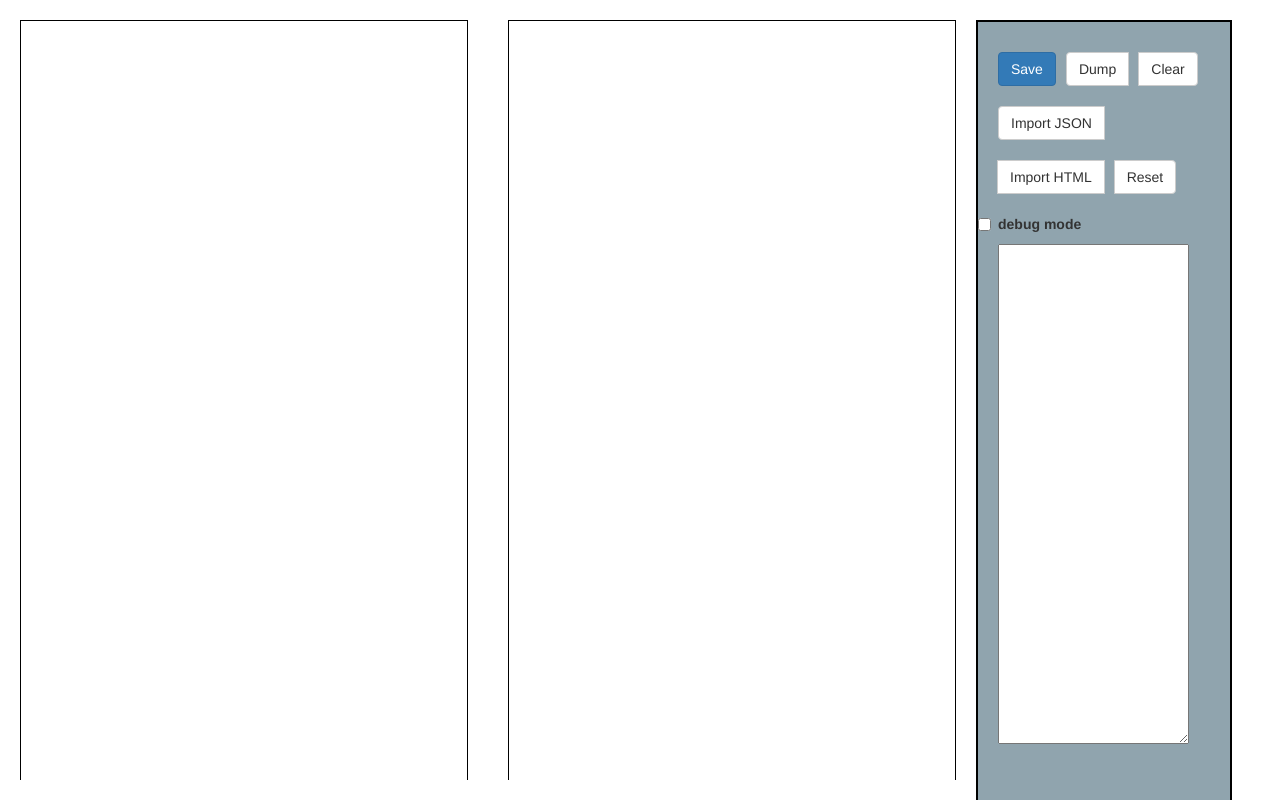
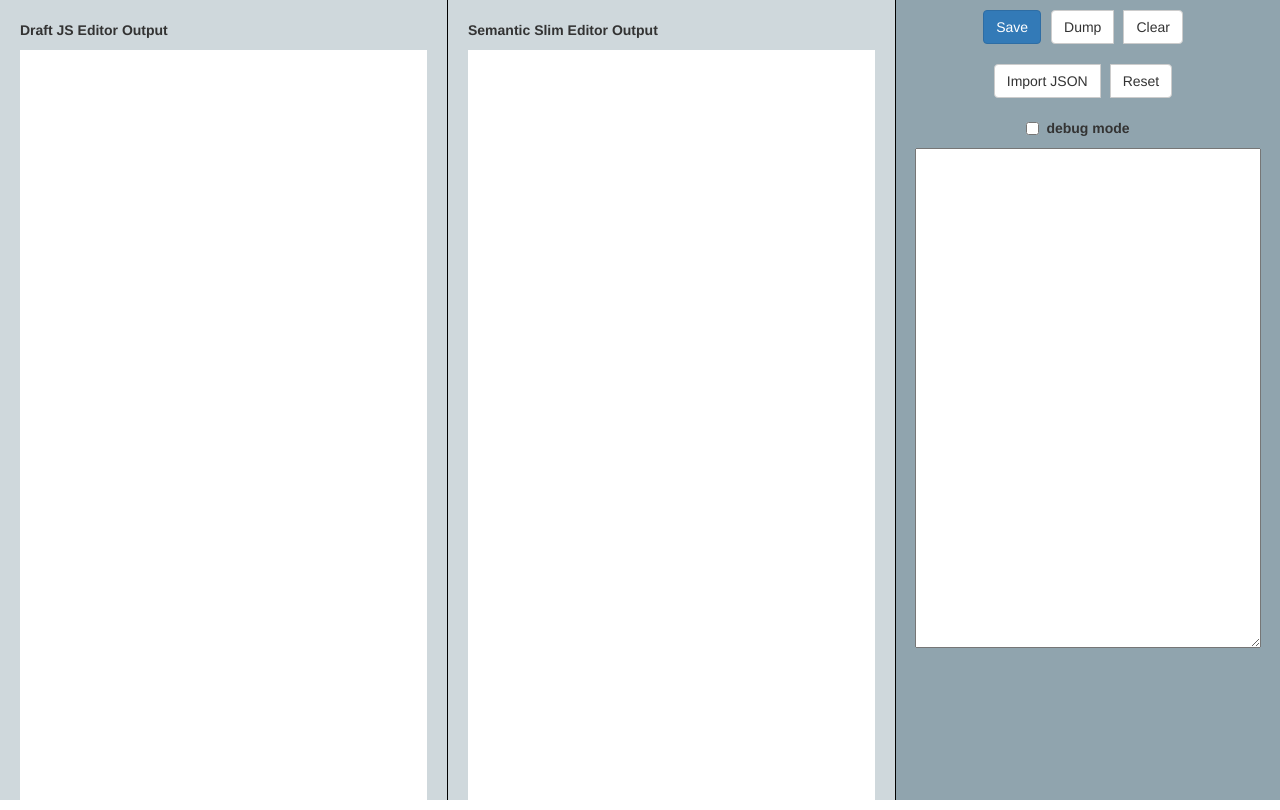
Before and after one commit to chanzuckerberg/slim-editor, a React app: page / in a window 1280 px wide. Built offline with nearby package versions, Linux system fonts and the light colour scheme.

Commit message:
add prettier, css loader, flow

```diff
--- /dev/null
+++ b/flow-typed/draft-js.js
@@ -0,0 +1,3 @@
+declare module 'draft-js' {
+  declare module.exports: any;
+}
--- a/index.html
+++ b/index.html
@@ -6,47 +6,6 @@
   <meta http-equiv="Content-Type" content="text/html; charset=UTF-8" />
   <title>Simple Example</title>
   <link rel="stylesheet" href="https://maxcdn.bootstrapcdn.com/bootstrap/3.3.7/css/bootstrap.min.css" integrity="sha384-BVYiiSIFeK1dGmJRAkycuHAHRg32OmUcww7on3RYdg4Va+PmSTsz/K68vbdEjh4u" crossorigin="anonymous">
-  <style>
-    .react-root {
-      display: flex;
-      height: 100vh;
-    }
-
-    .debug-container {
-      border: 2px solid black;
-      border-bottom: none;
-      display: inline-block;
-      padding: 20px;
-      width: 20%;
-      margin-top: 20px;
-      background-color: #90A4AE;
-    }
-
-    .editor-container {
-      border: 1px solid black;
-      border-bottom: none;
-      display: inline-block;
-      margin: 20px;
-      width: 35%;
-    }
-
-    .slim-editor-container {
-      border: 1px solid black;
-      border-bottom: none;
-      display: inline-block;
-      margin: 20px;
-      width: 35%;
-    }
-
-    .btn {
-      margin: 10px;
-    }
-
-    .debug-text-area {
-      height: 500px;
-      width: 90%;
-    }
-  </style>
 </head>
 
 <body>
--- a/package.json
+++ b/package.json
@@ -15,7 +15,10 @@
     "babel-plugin-transform-class-properties": "6.24.1",
     "babel-polyfill": "6.26.0",
     "babel-preset-env": "1.7.0",
-    "babel-preset-react": "6.24.1"
+    "babel-preset-react": "6.24.1",
+    "css-loader": "^1.0.1",
+    "flow-bin": "^0.48.0",
+    "style-loader": "^0.23.1"
   },
   "dependencies": {
     "babel-preset-es2015": "6.16.0",
--- a/src/components/slimEditorPage.js
+++ b/src/components/slimEditorPage.js
@@ -1,23 +1,29 @@
-import React from 'react';
-import {ButtonGroup, Button} from 'react-bootstrap';
-import SlimEditor from './slimEditor.js';
-import {EditorState} from 'draft-js';
+// @flow
 
-import {default as uniqueID} from '../utils/uniqueID';
-import convertFromRaw from '../utils/convertFromRaw';
+import React from "react";
+import { ButtonGroup, Button } from "react-bootstrap";
+import SlimEditor from "./slimEditor.js";
+import { Editor, EditorState, EditorStateType } from "draft-js";
+
+import { default as uniqueID } from "../utils/uniqueID";
+import convertFromRaw from "../utils/convertFromRaw";
+import convertToRaw from "../utils/convertToRaw";
+import noop from "../utils/noop";
+
+import "../styles/slimEditorPage.css";
+
+const LOCAL_STORAGE_KEY = "slim-editor-examples";
 
 function getInitialState() {
   // const runtime = new DemoAppRuntime();
   // const docsContext = DEFAULT_CONTEXT.merge({canEdit: true, runtime});
   let editorState = EditorState.createEmpty();
-  let debugValue = '';
+  let debugValue = "";
   try {
-    debugValue = '';
+    debugValue = window.localStorage.getItem(LOCAL_STORAGE_KEY) || "";
     if (/^\{/.test(debugValue)) {
       const raw = JSON.parse(debugValue);
       editorState = convertFromRaw(raw);
-    } else if (debugValue) {
-      editorState = convertFromHTML(debugValue);
     }
   } catch (ex) {
     editorState = {};
@@ -28,31 +34,56 @@ function getInitialState() {
     editorState,
     initialEditorState: editorState,
     debugValue,
-    debugMode: /debug_mode=1/.test(document.cookie),
+    debugMode: /debug_mode=1/.test(document.cookie)
   };
 }
 
+type State = {
+  debugMode: boolean,
+  debugValue: string,
+  debugKey: string,
+  editorState: EditorStateType,
+  initialEditorState: EditorStateType
+};
 export default class SlimEditorPage extends React.Component {
-  constructor(props) {
+  state: State;
+
+  _dropping = false;
+
+  constructor(props: any) {
     super(props);
     this.state = getInitialState();
   }
 
   render() {
-    const {debugMode, debugValue, debugKey, editorState} = this.state;
+    const { debugMode, debugValue, debugKey, editorState } = this.state;
     return (
       <div className="react-root">
-        <div className="editor-container">
+        <div className="grid-container">
+          <div className="draft-js-editor">
+            <p>
+              <strong>Draft JS Editor Output</strong>
+            </p>
+            <Editor
+              editorState={editorState}
+              onChange={st => this.setState({ editorState: st })}
+            />
+          </div>
+          <div className="slim-editor">
+            <p>
+              <strong>Semantic Slim Editor Output</strong>
+            </p>
             <SlimEditor
               editorState={editorState}
-            updateState={(s) => this.setState({editorState: s})}
+              updateState={st => this.setState({ editorState: st })}
             />
           </div>
-        <div className="slim-editor-container"></div>
-        <div className="debug-container">
+          <div className="debug-tool">
             <div>
               <ButtonGroup>
-              <Button onClick={this._save} bsStyle="primary">Save</Button>
+                <Button onClick={this._save} bsStyle="primary">
+                  Save
+                </Button>
               </ButtonGroup>
               <ButtonGroup>
                 <Button onClick={this._dump}>Dump</Button>
@@ -60,7 +91,6 @@ export default class SlimEditorPage extends React.Component {
               </ButtonGroup>
               <ButtonGroup>
                 <Button onClick={this._importJSON}>Import JSON</Button>
-              <Button onClick={this._importHTML}>Import HTML</Button>
                 <Button onClick={this._reset}>Reset</Button>
               </ButtonGroup>
               <label className="checkbox">
@@ -77,53 +107,34 @@ export default class SlimEditorPage extends React.Component {
               defaultValue={debugValue}
               id={debugKey}
               key={debugKey}
-            onDrop={this._onDrop}
             />
+          </div>
         </div>
       </div>
     );
   }
 
   applyJSON = (raw: Object): void => {
-    const {editorState, debugMode} = this.state;
+    const { editorState, debugMode } = this.state;
     this.setState({
-      debugValue: debugMode ? JSON.stringify(raw, null, 2) : '',
-      editorState: convertFromRaw(raw, editorState),
-    });
-  };
-
-  applyHTML = (html: string): void => {
-    const {editorState} = this.state;
-    this.setState({
-      debugValue: html,
-      editorState: convertFromHTML(html, null, null, null, true),
+      debugValue: debugMode ? JSON.stringify(raw, null, 2) : "",
+      editorState: convertFromRaw(raw, editorState)
     });
   };
 
   _onChange = (editorState: Object): void => {
-    const {debugValue, debugMode, debugKey} = this.state;
+    const { debugValue, debugMode, debugKey } = this.state;
     this.setState({
       editorState,
-      debugKey: debugMode ?
-        uniqueID() :
-        debugKey,
-      debugValue: debugMode ?
-        JSON.stringify(convertToRaw(editorState), null, 2) :
-        debugValue,
+      debugKey: debugMode ? uniqueID() : debugKey,
+      debugValue: debugMode
+        ? JSON.stringify(convertToRaw(editorState), null, 2)
+        : debugValue
     });
   };
 
-  _importHTML = (): void => {
-    const {debugKey} = this.state;
-    const el: any = document.getElementById(debugKey);
-    if (!el) {
-      return;
-    }
-    this.applyHTML(el.value);
-  };
-
   _importJSON = (): void => {
-    const {debugKey} = this.state;
+    const { debugKey } = this.state;
     const el: any = document.getElementById(debugKey);
     if (el) {
       try {
@@ -137,75 +148,49 @@ export default class SlimEditorPage extends React.Component {
   };
 
   _reset = (): void => {
-    const {initialEditorState} = this.state;
+    const { initialEditorState } = this.state;
     this.setState({
-      editorState: initialEditorState,
+      editorState: initialEditorState
     });
-  }
+  };
 
   _dump = (callback?: ?Function): void => {
-    const {editorState} = this.state;
+    const { editorState } = this.state;
     const raw = convertToRaw(editorState);
     const debugValue = JSON.stringify(raw, null, 2);
-    const fn = typeof callback === 'function' ? callback : noop;
-    this.setState({
+    const fn = typeof callback === "function" ? callback : noop;
+    this.setState(
+      {
         debugValue,
-      debugKey: uniqueID(),
-    }, fn);
+        debugKey: uniqueID()
+      },
+      fn
+    );
   };
 
   _save = (): void => {
-    const {debugKey} = this.state;
+    const { debugKey } = this.state;
     const el: any = document.getElementById(debugKey);
     if (el) {
       window.localStorage.setItem(LOCAL_STORAGE_KEY, el.value);
-    };
+    }
   };
 
   _clear = (): void => {
-    const {debugKey} = this.state;
+    const { debugKey } = this.state;
     const el: any = document.getElementById(debugKey);
     if (el) {
-      el.value = '';
+      el.value = "";
     }
-    this.setState({debugValue: '', debugKey: uniqueID()});
+    this.setState({ debugValue: "", debugKey: uniqueID() });
     window.localStorage.clear();
-  };
-
-  _onDrop = (e: any): void => {
-    e.preventDefault();
-
-    if (this._dropping) {
-      return;
-    }
-    this._dropping = true;
-
-
-    const {debugKey} = this.state;
-    const el: any = document.getElementById(debugKey);
-    const file = e.dataTransfer.files[0];
-    if (!file || !(/\.html$/).test(file.name)) {
-      return;
-    }
-    let reader = new FileReader();
-    reader.onload = (onload) => {
-      el.readOnly = false;
-      const html = el.value = onload.target.result;
-      this.applyHTML(html);
-      reader = null;
-      this._dropping = false;
-    };
-    this.applyHTML('<div>Load: ' + file.name + '</div>');
-    el.readOnly = true;
-    el.value = 'Load: ' + file.name;
-    reader && reader.readAsText(file);
   };
 
   _toggleDebugMode = () => {
     const debugMode = !this.state.debugMode;
     this.setState({
-      debugMode,
+      debugMode
     });
-    document.cookie = `debug_mode=${debugMode  ? 1 : ''}`;
+    document.cookie = `debug_mode=${debugMode ? 1 : ""}`;
   };
 }
--- /dev/null
+++ b/src/styles/slimEditorPage.css
@@ -0,0 +1,43 @@
+/* generated from https://www.layoutit.com/grid */
+.grid-container {
+  display: grid;
+  grid-template-columns: 1.4fr 1.4fr 1.2fr;
+  grid-template-rows: 3fr 0fr 0fr;
+  grid-template-areas: "draft-js-editor slim-editor debug-tool" ". . ." ". . .";
+}
+
+.draft-js-editor { grid-area: draft-js-editor; }
+
+.slim-editor { grid-area: slim-editor; }
+
+.debug-tool { grid-area: debug-tool; }
+
+.btn {
+  margin: 10px;
+}
+
+.debug-text-area {
+  height: 500px;
+  width: 90%;
+}
+
+.draft-js-editor, .slim-editor {
+  background-color: #CFD8DC;
+  border-right: 1px solid black;
+  padding: 20px;
+}
+
+.debug-tool {
+  background-color: #90A4AE;
+  text-align: center;
+}
+
+.DraftEditor-root {
+  background-color: white;
+  height: 100%;
+  padding: 20px;
+}
+
+.grid-container {
+  height: 100vh;
+}
--- /dev/null
+++ b/src/utils/convertToRaw.js
@@ -0,0 +1,23 @@
+// @flow
+
+import {
+  EditorStateType,
+  ContentState,
+  convertToRaw as draftJSConvertToRaw
+} from "draft-js";
+
+function convertToRaw(editorState: EditorStateType): Object {
+  const state: any = editorState;
+  let contentState;
+  if (state instanceof ContentState) {
+    console.warn(
+      "convertToRaw should only accept EditorState, not ContentState"
+    );
+    contentState = state;
+  } else {
+    contentState = editorState.getCurrentContent();
+  }
+  return draftJSConvertToRaw(contentState);
+}
+
+export default convertToRaw;
--- /dev/null
+++ b/src/utils/noop.js
@@ -0,0 +1,5 @@
+// @flow
+
+function noop() {}
+
+export default noop;
--- a/src/utils/uniqueID.js
+++ b/src/utils/uniqueID.js
@@ -1,5 +1,4 @@
 // @flow
-
 
 function randomInt(range: number): number {
   return Math.round(range * Math.random());
--- a/webpack.config.js
+++ b/webpack.config.js
@@ -19,6 +19,10 @@ module.exports = {
             plugins: ['transform-class-properties']
           },
         }
+      },
+      {
+        test: /\.css$/,
+        use: [ 'style-loader', 'css-loader' ]
       }
     ]
   }
```
Also changed, not shown: src/components/slimEditor.js (+8 -4 lines), src/utils/convertFromRaw.js (+6 -6 lines), 3 other files. Lines whose indentation alone changed are shown as unchanged.
